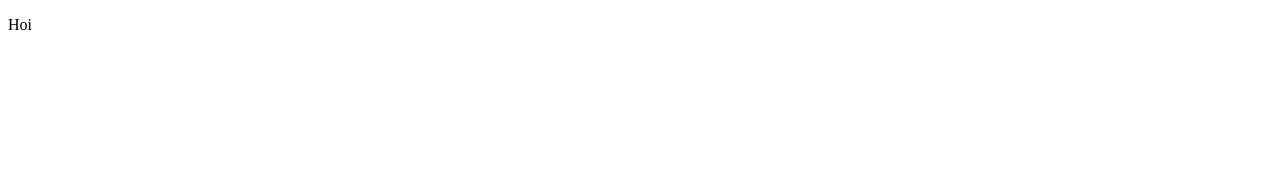
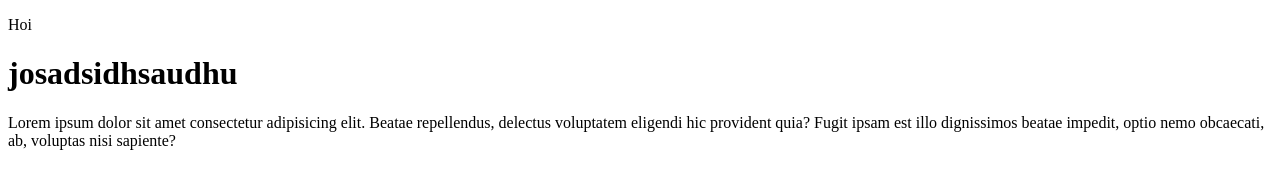
Before and after one commit to PMarcelisROCMN/html-test, a plain HTML site: page projectspage.html in a window 1280 px wide. Drawn offline with Linux system fonts and the light colour scheme.

Commit message:
finished projects page

```diff
--- a/projectspage.html
+++ b/projectspage.html
@@ -7,5 +7,7 @@
 </head>
 <body>
     <p>Hoi</p>
+    <h1>josadsidhsaudhu</h1>
+    <p>Lorem ipsum dolor sit amet consectetur adipisicing elit. Beatae repellendus, delectus voluptatem eligendi hic provident quia? Fugit ipsam est illo dignissimos beatae impedit, optio nemo obcaecati, ab, voluptas nisi sapiente?</p>
 </body>
 </html>
```
